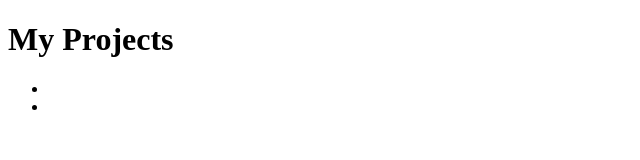
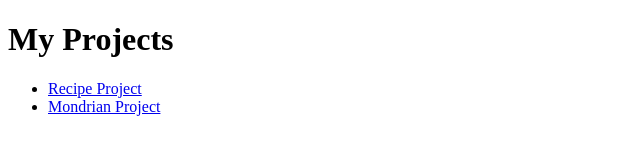
Before and after one commit to rs0449/rs0449.github.io, a plain HTML site: page index.html in a window 1280 px wide. Shown: the whole page, without its empty margins (0-640 px from the left). Drawn offline with Linux system fonts and the light colour scheme.

Commit message:
Update index.html

```diff
--- a/index.html
+++ b/index.html
@@ -7,8 +7,8 @@
   <body>
     <h1>My Projects</h1>
     <ul>
-      <li><a href="recipie.html"></a></li>
-      <li><a href="mondrian.html"></a></li>
+      <li><a href="recipie.html">Recipe Project</a></li>
+      <li><a href="mondrian.html">Mondrian Project</a></li>
     </ul>
   </body>
  </html>
```
